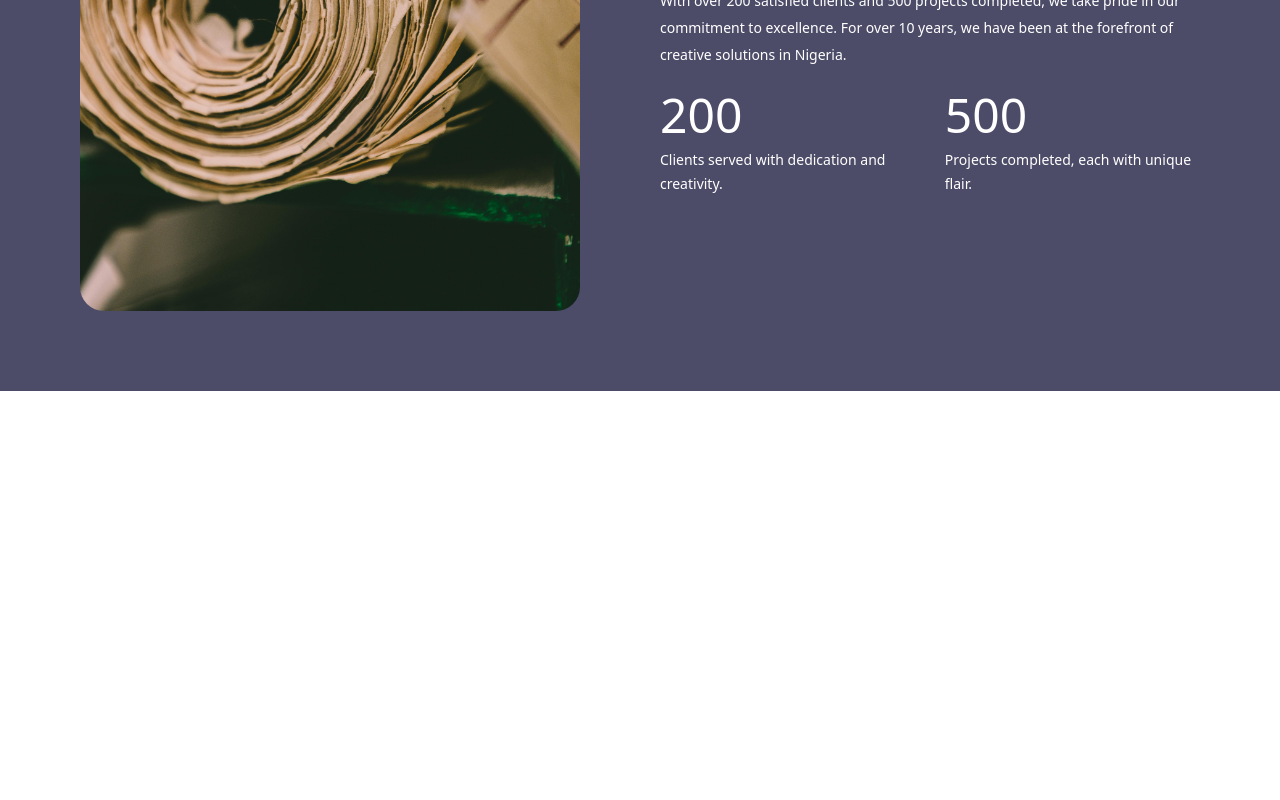
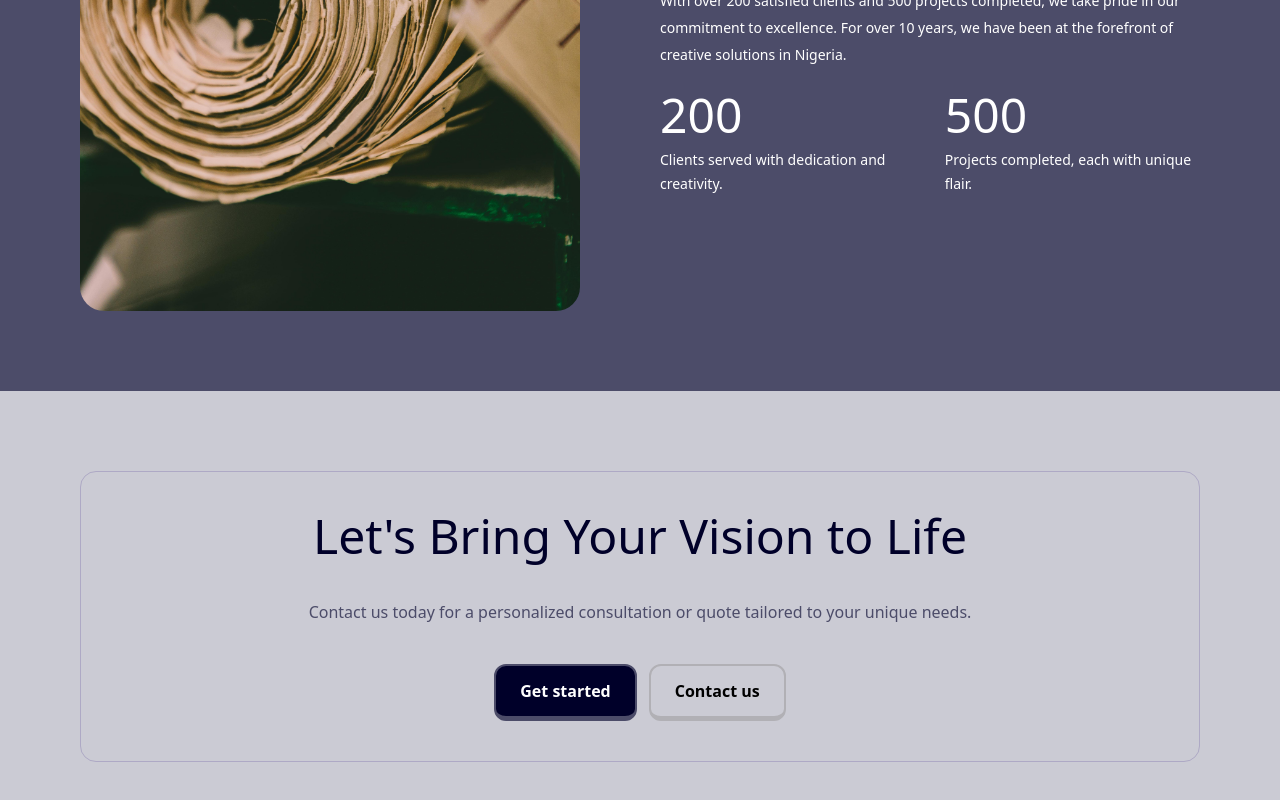
Before and after one commit to Tez-cyber/inks_pixels, a React (Vite) app: page / in a window 1280 px wide. Shown: the part 3575-4375 px from the top of the page. Before the commit the page ends 3966 px from the top, so only its background shows below. Built offline with nearby package versions, Linux system fonts and the light colour scheme.

Commit message:
Completed getStarted section

```diff
--- /dev/null
+++ b/src/components/landing/getStarted.jsx
@@ -0,0 +1,35 @@
+import React from 'react'
+import { Container } from '../container'
+import { Button } from '../button'
+
+export const GetStarted = () => {
+    return (
+        <section className='bg-veryLightBlue'>
+            <Container className="text-center py-20">
+                <div className='border-[1.5px] border-[#aea9c5] rounded-2xl py-10 px-5 flex flex-col items-center justify-center gap-10'>
+                    <h1 className='text-3xl text-darkBlue md:text-5xl'>Let's Bring Your Vision to Life</h1>
+                    <p className='text-lightBlue'>
+                        Contact us today for a personalized <br className='md:hidden' />
+                        consultation or quote tailored to your <br className='md:hidden' />
+                        unique needs.
+                    </p>
+                    <div className='flex gap-3 justify-center'>
+                        <Button
+                            size="md"
+                            variant="darkPrimary"
+                            className="border-lightBlue border-[2.5px] border-b-[5px]"
+                        >
+                            Get started
+                        </Button>
+                        <Button
+                            size="md"
+                            variant="secondary"
+                        >
+                            Contact us
+                        </Button>
+                    </div>
+                </div>
+            </Container>
+        </section>
+    )
+}
--- a/src/pages/LandingPage.jsx
+++ b/src/pages/LandingPage.jsx
@@ -1,4 +1,5 @@
 import { AboutSection1, AboutSection2, AboutSection3 } from "../components/landing/aboutSection"
+import { GetStarted } from "../components/landing/getStarted"
 import { InnovateSection } from "../components/landing/innovateSection"
 import { JumbotronSection } from "../components/landing/jumbotronSection"
 
@@ -10,6 +11,7 @@ const LandingPage = () => {
         <InnovateSection />
         <AboutSection2 />
         <AboutSection3 />
+        <GetStarted />
     </section>
   )
 }
```
